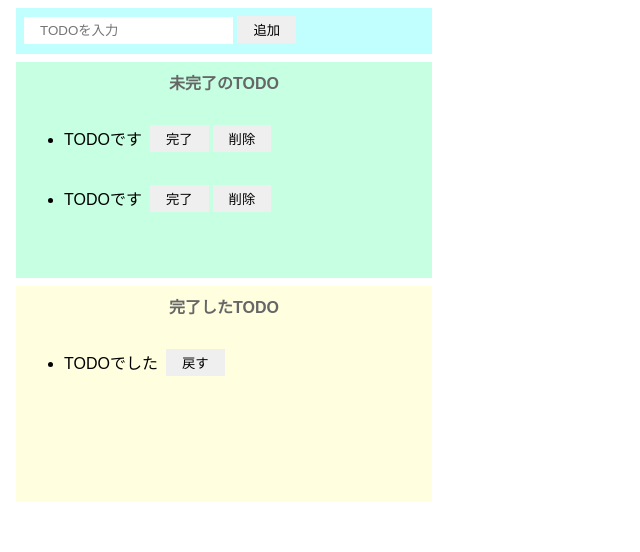
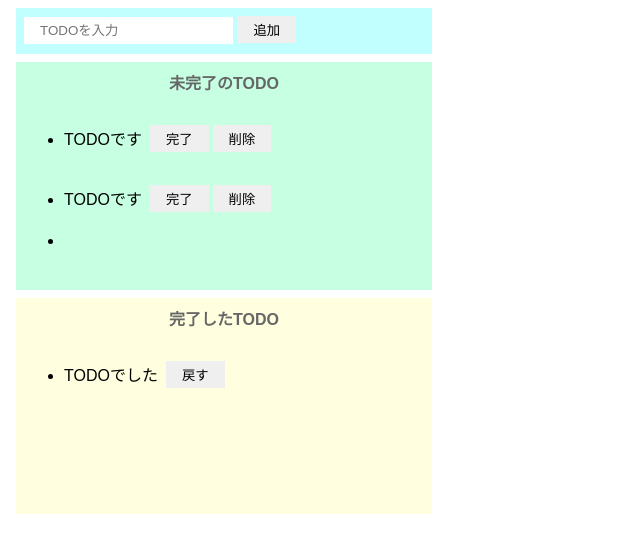
Before and after one commit to shitosatakuka/practiceReact-todoApp, a website built with Parcel: page src/index.html in a window 1280 px wide. Both pictures are taken after a click on the button "追加". Shown: the whole page, without its empty margins (0-640 px from the left). Built offline with nearby package versions, Linux system fonts and the light colour scheme.

Commit message:
Update index.html and index.mjs todoに入れて、追加を押すと未完了リストにテキストが追加される。

```diff
--- a/src/index.html
+++ b/src/index.html
@@ -12,15 +12,15 @@
     </div>
     <div class="incomplete-area">
       <p class="title">未完了のTODO</p>
-      <ul>
-        <li>
+      <ul id="incomplete-list">
+        <li class="incomplete-item">
           <div class="list-row">
             <p>TODOです</p>
               <button>完了</button>
               <button>削除</button>
           </div>
         </li>
-        <li>
+        <li class="incomplete-item">
           <div class="list-row">
             <p>TODOです</p>
               <button>完了</button>
--- a/src/index.mjs
+++ b/src/index.mjs
@@ -7,7 +7,28 @@ const onClickAdd = () => {
   const inputText = document.getElementById("add-text").value;
   //   追加ボタンが押されたら入力内容を初期化する
   document.getElementById("add-text").value = "";
-  alert(inputText);
+  // alert(inputText);
+
+  // liタグの生成
+  const li = document.createElement("li");
+  li.className = "incomplete-item";
+  // console.log(li);
+
+  // divタグの生成
+  const div = document.createElement("div");
+  div.className = "list-row";
+  // console.log(div);
+
+  // pタグの生成
+  const p = document.createElement("p");
+  p.innerText = inputText;
+  // console.log(p);
+
+  // 入れ子にする
+  li.appendChild(div).appendChild(p);
+
+  // 未完了リストに追加
+  document.getElementById("incomplete-list").appendChild(li);
 };
 // idを取得して、クリックのイベントが発生したらonClickAddの関数が実行される。
 document
```
